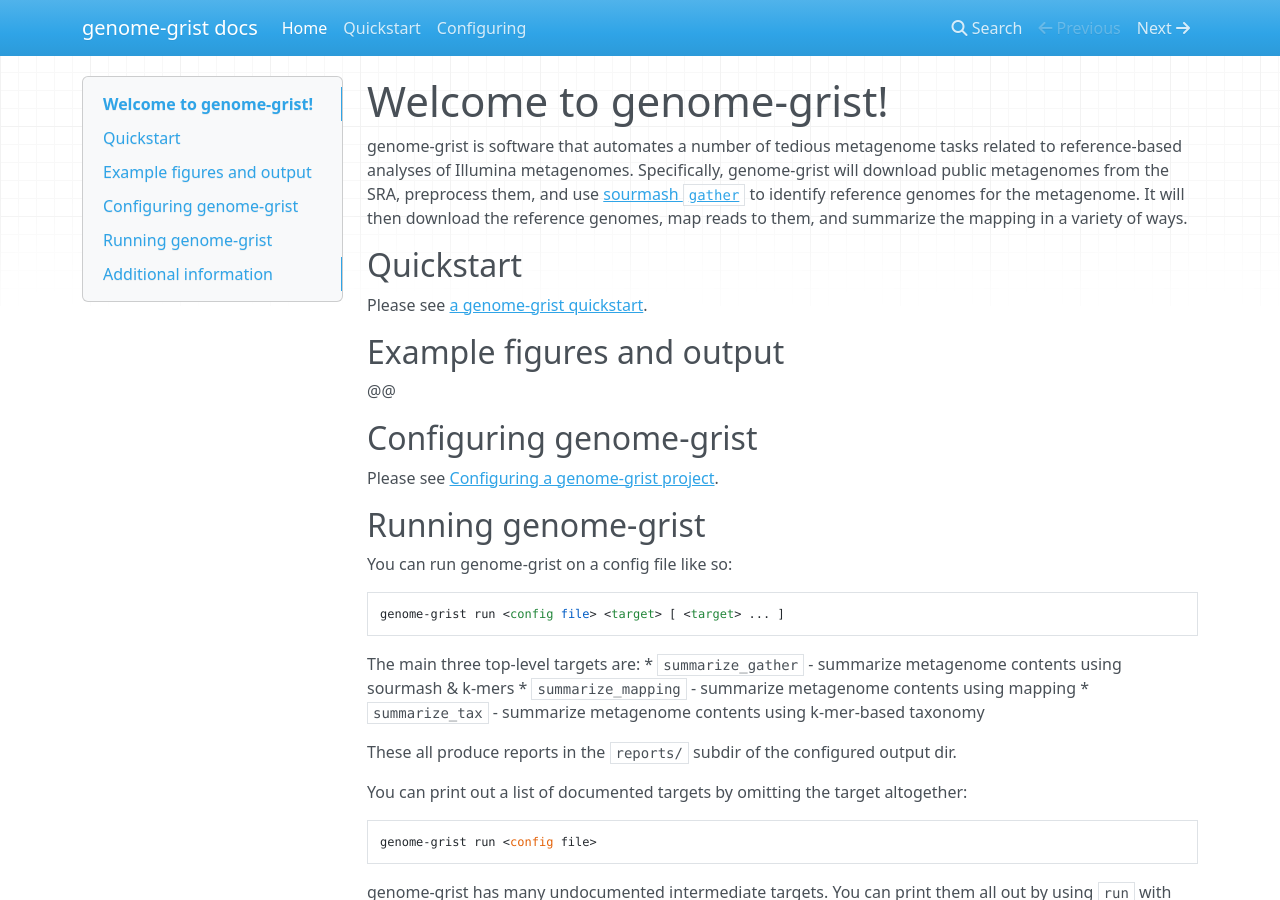
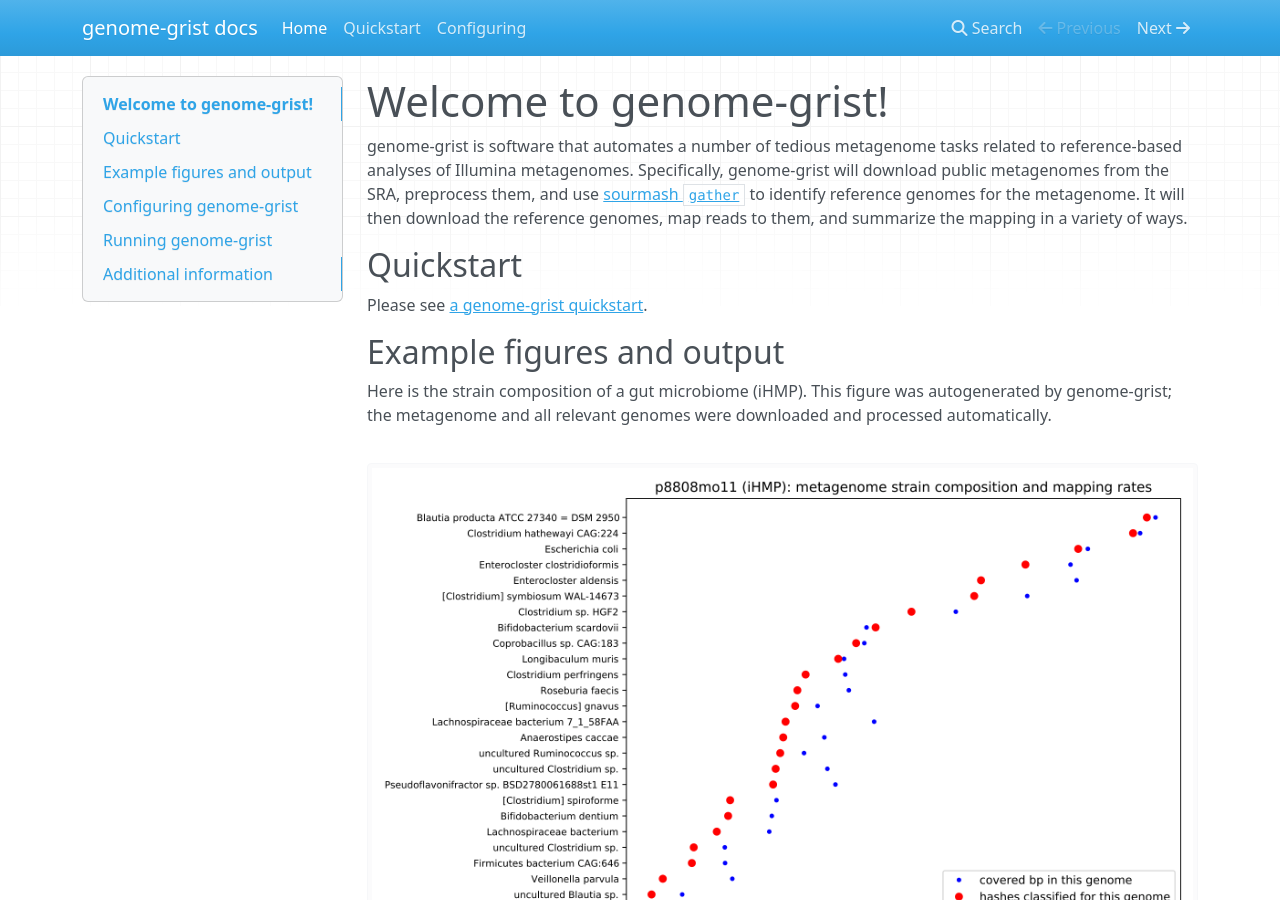
Before and after one commit to dib-lab/genome-grist, an MkDocs documentation site: the page built from doc/index.md, in a window 1280 px wide and 900 px high. Built offline with MkDocs 1.6.1, drawn with Linux system fonts in a browser that asks for light colours; nearby versions of some CDN libraries.

Commit message:
more figure adjustment

```diff
--- a/doc/index.md
+++ b/doc/index.md
@@ -10,7 +10,11 @@
 
 ## Example figures and output
 
-@@
+Here is the strain composition of a gut microbiome (iHMP).  This
+figure was autogenerated by genome-grist; the metagenome and all
+relevant genomes were downloaded and processed automatically.
+
+![an example image made with genome-grist](gather-vs-mapping.png)
 
 ## Configuring genome-grist
 
```
Also changed, not shown: README.md (+3 -1 lines).
